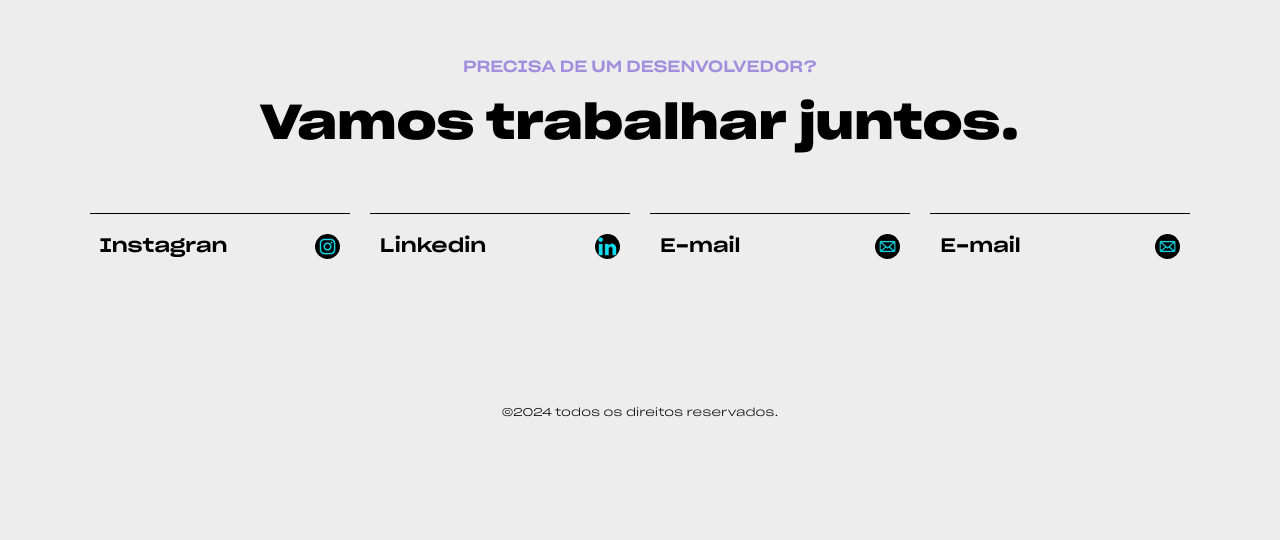
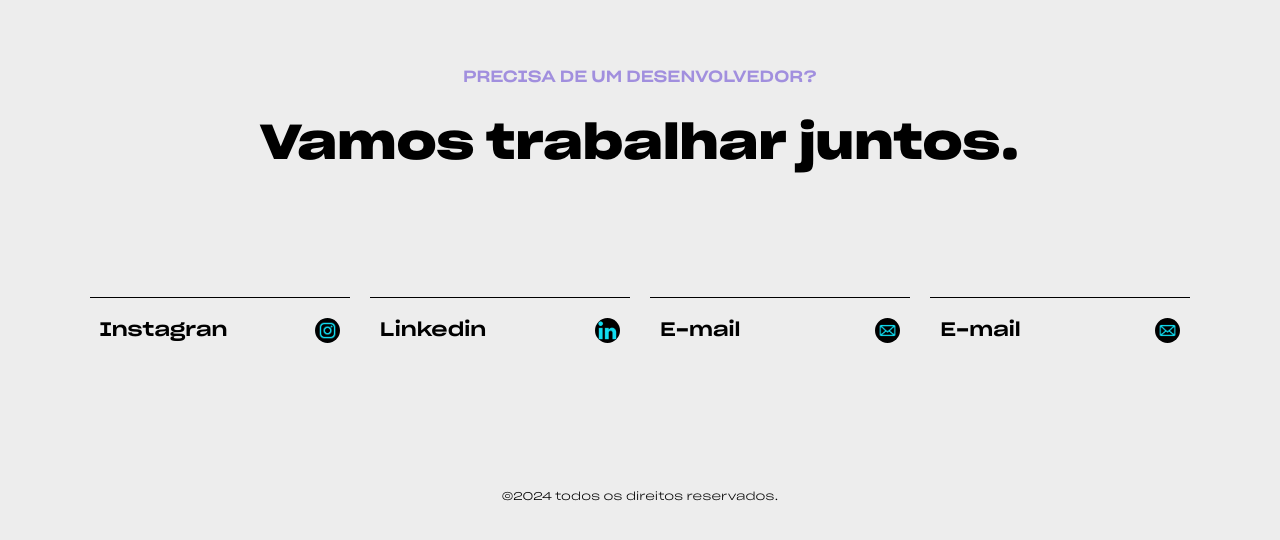
Before and after one commit to Leonardo-NY/portfolio, a React (Vite) app: page / in a window 1280 px wide. Shown: the part 1789-2329 px from the top of the page. Before the commit the page ends 2271 px from the top, so only its background shows below. Built offline with nearby package versions, Linux system fonts and the light colour scheme; a web font is replaced by a local one.

Commit message:
vou começar a area sobre

```diff
--- a/src/components/Contatos/contato.css
+++ b/src/components/Contatos/contato.css
@@ -8,11 +8,12 @@ footer{
 footer h2{
   font-size: 1.4em;
   font-family: var(--font-bold);
-  margin: 2% 0 5% ;
+  margin: 2% 0 10% ;
 }
 #pstart{
   color: var(--mark-color3);
   font-size: .8em;
+  margin: 10px 0;
 }
 .contatos{
   display: flex;
--- a/src/components/Contatos/contato.jsx
+++ b/src/components/Contatos/contato.jsx
@@ -2,7 +2,7 @@ import './contato.css'
 function Contato(){
   return(
     <>
-      <footer>
+      <footer id='contato'>
         <p id='pstart'>PRECISA DE UM DESENVOLVEDOR?</p>
         <h2>Vamos trabalhar juntos.</h2>
         <section className='contatos'>
--- a/src/components/Header/header.jsx
+++ b/src/components/Header/header.jsx
@@ -14,10 +14,10 @@ function Header(){
         <h2>LY</h2>
         <nav id='nav'>
           <ul id="menu">
-            <li><a class="links nav" href="#">Home</a></li>
+            <li><a class="links nav" href="#home">Home</a></li>
             <li><a class="links nav" href="#">sobre</a></li>
             <li><a  class="links nav"href="#projetos">Projetos</a></li>
-            <li><a class="links nav" href="#">Contatos</a></li>
+            <li><a class="links nav" href="#contato">Contatos</a></li>
             <li><button id="mode"onClick={btnModo} className=''><div></div></button></li>
           </ul>
           <button id='btnMenu' onClick={menuMobile}>
--- a/src/components/Home/home.jsx
+++ b/src/components/Home/home.jsx
@@ -2,7 +2,7 @@ import './home.css'
 function Home(){
   return(
     <>
-      <main>
+      <main id='home'>
         <div className='start'>
           <div className='titulo'>
             <h1>Leo.</h1>
```
